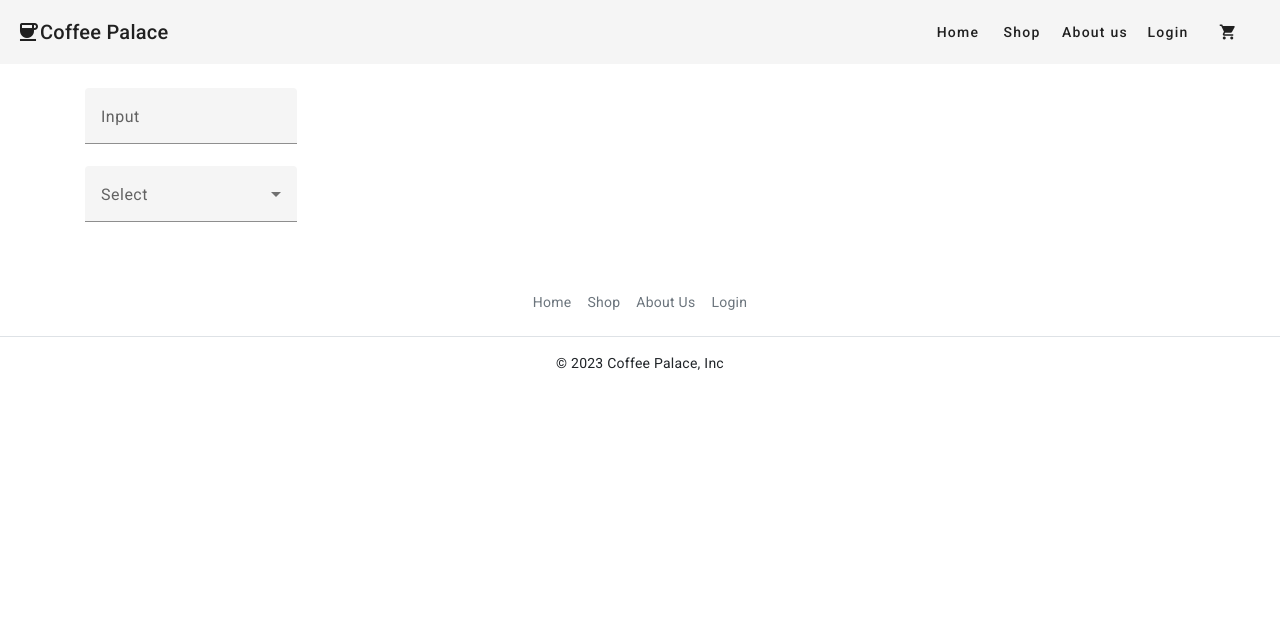
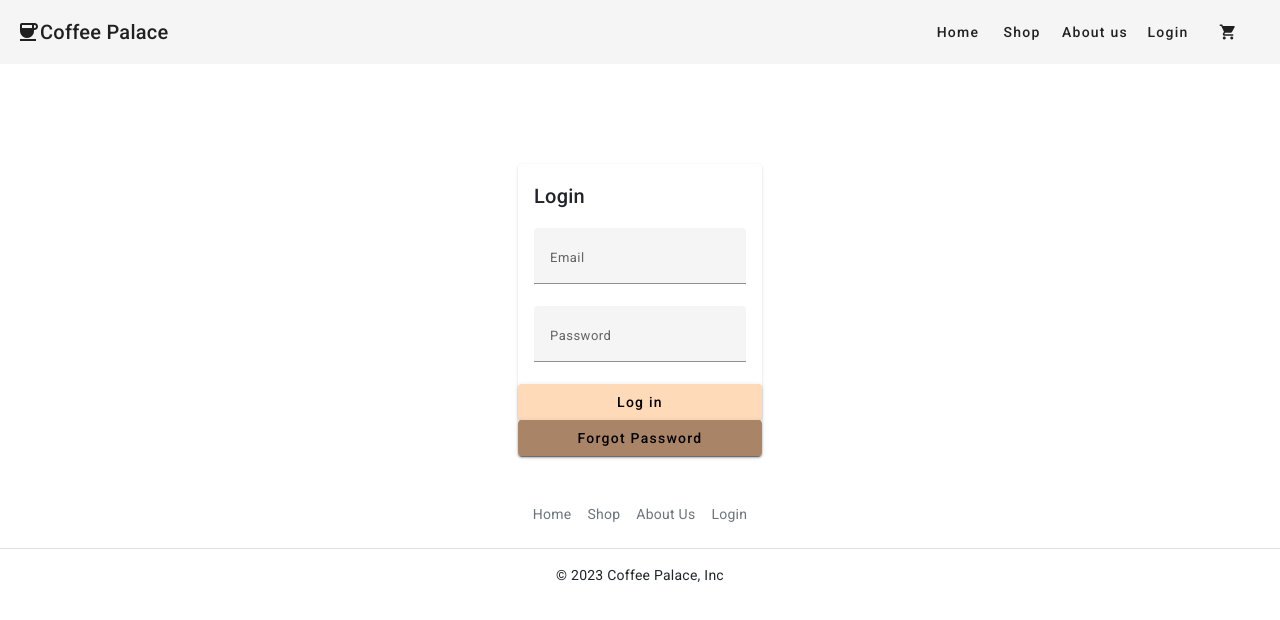
Before and after one commit to szszwarcz/Coffee_Shop, an Angular app in the folder Coffee_Shop/: page /login in a window 1280 px wide. Shown: the top 620 px of the page. Built offline with nearby package versions, Linux system fonts and the light colour scheme.

Commit message:
Changed login form, can proceed with backend

```diff
--- a/Coffee_Shop/src/app/app.component.ts
+++ b/Coffee_Shop/src/app/app.component.ts
@@ -1,4 +1,5 @@
 import { Component } from '@angular/core';
+
 
 @Component({
   selector: 'app-root',
--- a/Coffee_Shop/src/app/login/login.component.css
+++ b/Coffee_Shop/src/app/login/login.component.css
@@ -0,0 +1,3 @@
+mat-label{
+    font-size: small;
+}
--- a/Coffee_Shop/src/app/login/login.component.html
+++ b/Coffee_Shop/src/app/login/login.component.html
@@ -1,19 +1,26 @@
-<div class="container mt-4">
-    <div class="row">
-        <div class="col-4">
+<div class="container justify-content-center" style="margin-top: 100px;">
+  <div class="row">
+    <div class="col">
+      <div class="d-flex justify-content-center">
+        <mat-card>
+            <mat-card-header>
+                <h2>Login</h2>
+            </mat-card-header>
+          <mat-card-content>
             <mat-form-field>
-                <mat-label>Input</mat-label>
-                <input matInput>
+              <mat-label >Email</mat-label>
+              <input type="email" matInput />
             </mat-form-field>
+            <br>
             <mat-form-field>
-                <mat-label>Select</mat-label>
-                <mat-select>
-                  <mat-option value="one">First option</mat-option>
-                  <mat-option value="two">Second option</mat-option>
-                </mat-select>
-            </mat-form-field>
-        </div>
-
+                <mat-label matNativeControl="password">Password</mat-label>
+                <input type="password" matInput />
+              </mat-form-field>
+          </mat-card-content>
+          <button mat-raised-button style="background-color: peachpuff;">Log in</button>
+          <button mat-raised-button style="background-color: #a98467;" >Forgot Password</button>
+        </mat-card>
+      </div>
     </div>
-
+  </div>
 </div>
```
Also changed, not shown: 1 other file (tests, documents, lock files or other folders).
